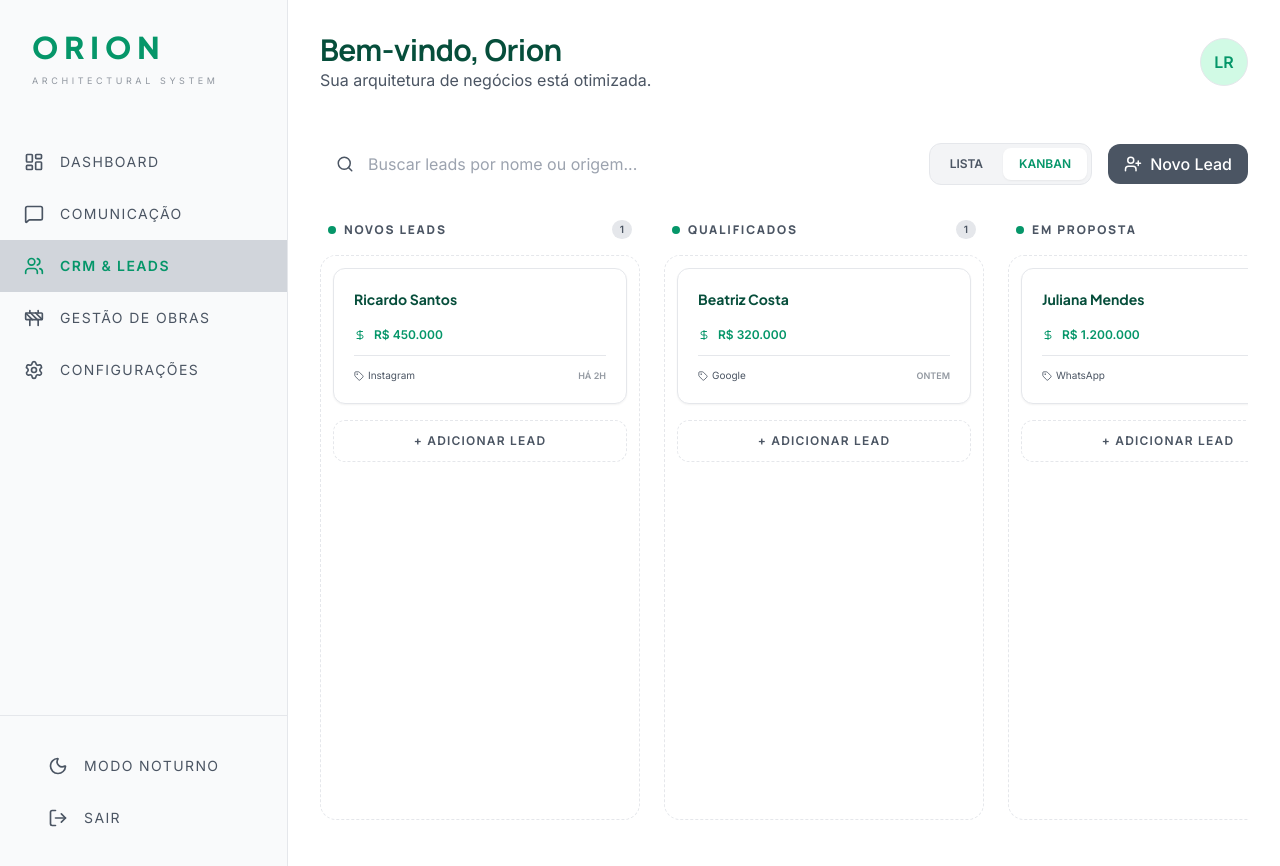
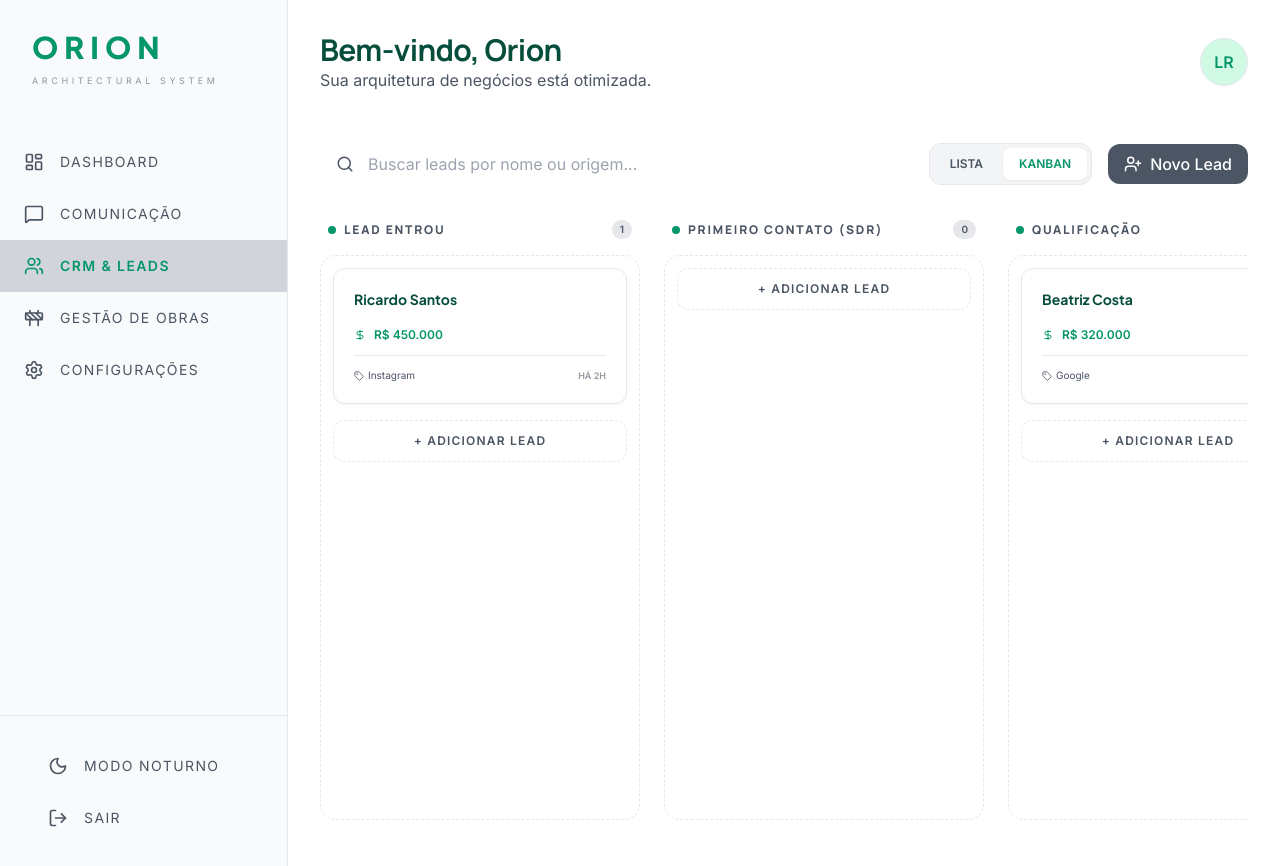
Before and after one commit to leonelbentespro-antares/Construtora-Orion, a React (Vite) app: page /crm in a window 1280 px wide. Built offline with nearby package versions, Linux system fonts and the light colour scheme.

Commit message:
Reestruturação do Funil: SDR para Closer

```diff
--- a/src/features/crm/CRM.tsx
+++ b/src/features/crm/CRM.tsx
@@ -25,7 +25,7 @@
   {
     id: 1,
     name: 'Ricardo Santos',
-    status: 'Novo Lead',
+    status: 'Lead Entrou',
     value: 'R$ 450.000',
     source: 'Instagram',
     lastActivity: 'Há 2h',
@@ -40,7 +40,7 @@
   {
     id: 2,
     name: 'Juliana Mendes',
-    status: 'Em Proposta',
+    status: 'Passagem para closer',
     value: 'R$ 1.200.000',
     source: 'WhatsApp',
     lastActivity: 'Há 5h',
@@ -55,7 +55,7 @@
   {
     id: 3,
     name: 'Condomínio Solar',
-    status: 'Negociação',
+    status: 'Agendamento',
     value: 'R$ 8.500.000',
     source: 'Indicação',
     lastActivity: 'Ontem',
@@ -69,7 +69,7 @@
   {
     id: 4,
     name: 'Beatriz Costa',
-    status: 'Qualificado',
+    status: 'Qualificação',
     value: 'R$ 320.000',
     source: 'Google',
     lastActivity: 'Ontem',
@@ -110,10 +110,12 @@
   const [searchTerm, setSearchTerm] = useState('');
 
   const [columns, setColumns] = useState([
-    { id: 'novo', title: 'Novos Leads', status: 'Novo Lead' },
-    { id: 'qualificado', title: 'Qualificados', status: 'Qualificado' },
-    { id: 'proposta', title: 'Em Proposta', status: 'Em Proposta' },
-    { id: 'negociacao', title: 'Negociação', status: 'Negociação' },
+    { id: 'lead-entrou', title: 'Lead Entrou', status: 'Lead Entrou' },
+    { id: 'primeiro-contato', title: 'Primeiro contato (SDR)', status: 'Primeiro contato' },
+    { id: 'qualificacao', title: 'Qualificação', status: 'Qualificação' },
+    { id: 'educacao', title: 'Educação', status: 'Educação' },
+    { id: 'agendamento', title: 'Agendamento', status: 'Agendamento' },
+    { id: 'closer', title: 'Passagem para closer', status: 'Passagem para closer' },
   ]);
   const [isAddingColumn, setIsAddingColumn] = useState(false);
   const [newColumnTitle, setNewColumnTitle] = useState('');
@@ -441,21 +443,21 @@
                   <div className="mt-8 pt-8 border-t border-[var(--outline)]">
                     <h4 className="text-[10px] uppercase font-black tracking-[0.2em] text-[var(--on-surface-variant)] mb-6">Próximos Passos</h4>
 
-                    {selectedLead.status !== 'Em Proposta' ? (
+                    {selectedLead.status !== 'Passagem para closer' ? (
                        <Button
-                        onClick={() => updateLeadStatus(selectedLead.id, 'Em Proposta')}
+                        onClick={() => updateLeadStatus(selectedLead.id, 'Passagem para closer')}
                         variant="primary"
                         className="w-full h-14 bg-[var(--primary)] text-white font-black tracking-[0.1em] gap-3 shadow-lg hover:shadow-emerald-200 uppercase text-xs"
                       >
-                        Gerar Proposta <DollarSign size={18} />
+                        Passar para Closer <CheckCircle2 size={18} />
                       </Button>
                     ) : (
                        <Button
-                        onClick={() => updateLeadStatus(selectedLead.id, 'Negociação')}
+                        onClick={() => alert('Lead já está com o closer!')}
                         variant="primary"
                         className="w-full h-14 bg-amber-500 text-white font-black tracking-[0.1em] gap-3 shadow-lg hover:shadow-amber-200 uppercase text-xs"
                       >
-                        Iniciar Negociação <CheckCircle2 size={18} />
+                        Lead em Fechamento <Zap size={18} />
                       </Button>
                     )}
 
```
